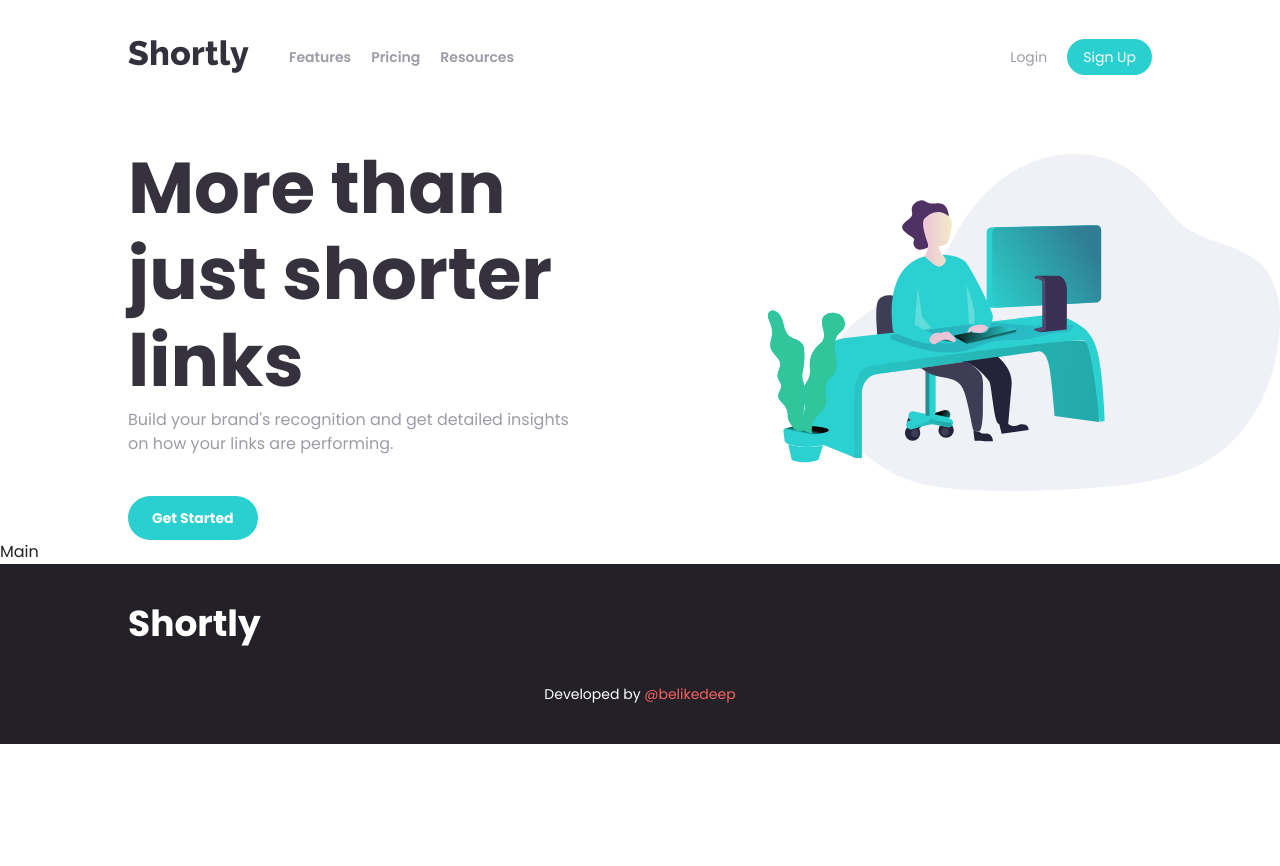
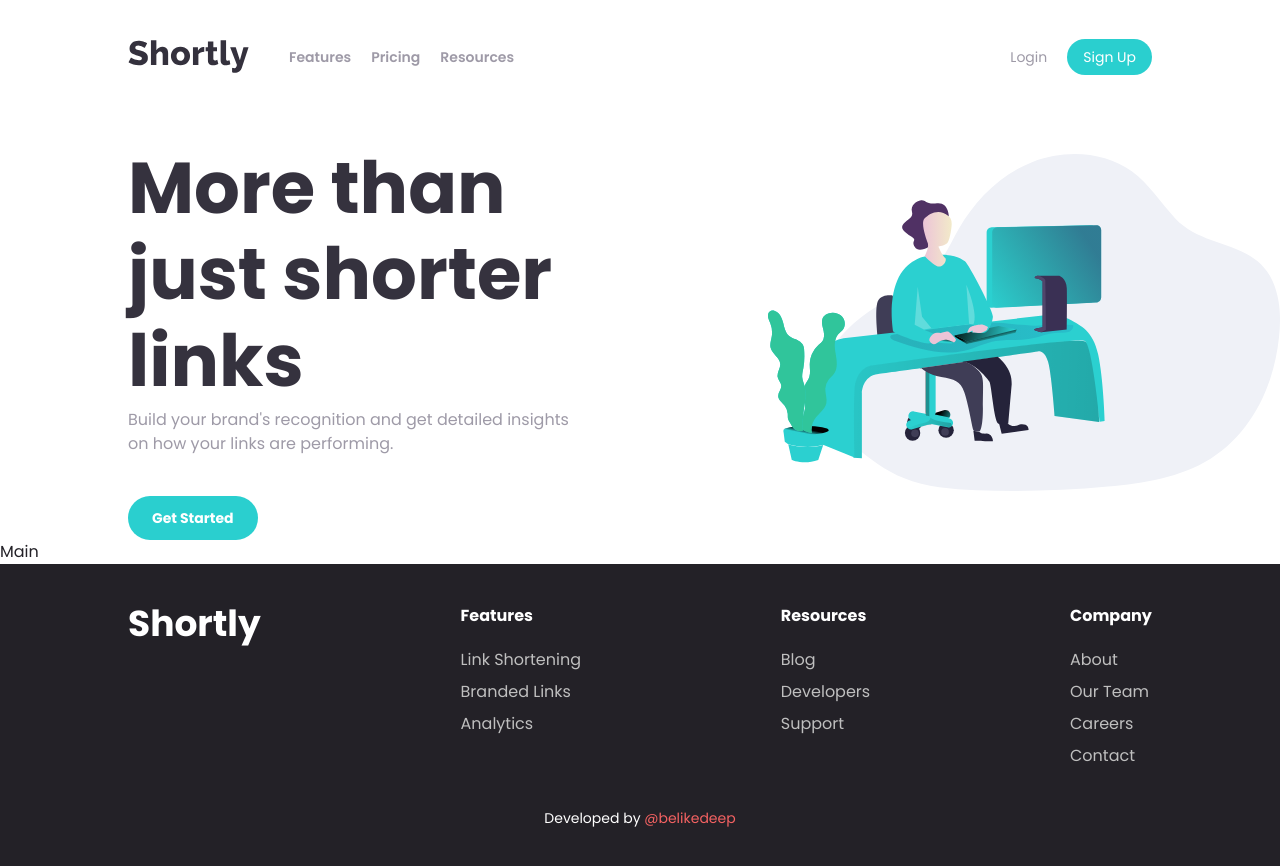
Before and after one commit to deepakmardii/next-url-shorter, a Next.js app: page / in a window 1280 px wide. Before the commit the page ends 800 px from the top, so only its background shows below. Built offline with nearby package versions, Linux system fonts and the light colour scheme.

Commit message:
Footer Contents Adding

```diff
--- a/components/Footer/Footer.tsx
+++ b/components/Footer/Footer.tsx
@@ -1,19 +1,79 @@
-import React from 'react'
-import Link from 'next/link'
+import React from "react";
+import Link from "next/link";
+import FooterContents from "./FooterContents";
 
 const Footer = () => {
-    return (
-        <footer className='lg:px-32 md:px-16 px-5 py-10 bg-very-dark-violet text-white'>
-            <div className='flex md:flex-wrap md:flex-row flex-col gap-10 justify-between md:text-start md:items-start text-center items-center'>
-                <h2 className='md:text-4xl text-3xl font-bold'>Shortly</h2>
-            </div>
-            <div className='flex flex-col md:flex-row md:justify-between md:items-center gap-5 mt-10'>
-                <p className='text-center mx-auto text-sm'>Developed by
-                    <Link href="https://github.com/belikedeep" className='text-danger'> @belikedeep</Link>
-                </p>
-            </div>
-        </footer>
-    )
-}
+  return (
+    <footer className="lg:px-32 md:px-16 px-5 py-10 bg-very-dark-violet text-white">
+      <div className="flex md:flex-wrap md:flex-row flex-col gap-10 justify-between md:text-start md:items-start text-center items-center">
+        <h2 className="md:text-4xl text-3xl font-bold">Shortly</h2>
+        <FooterContents
+          title="Features"
+          contents={[
+            {
+              name: "Link Shortening",
+              link: "#",
+            },
+            {
+              name: "Branded Links",
+              link: "#",
+            },
+            {
+              name: "Analytics",
+              link: "#",
+            },
+          ]}
+        />
+        <FooterContents
+          title="Resources"
+          contents={[
+            {
+              name: "Blog",
+              link: "#",
+            },
+            {
+              name: "Developers",
+              link: "#",
+            },
+            {
+              name: "Support",
+              link: "#",
+            },
+          ]}
+        />
+        <FooterContents
+          title="Company"
+          contents={[
+            {
+              name: "About",
+              link: "#",
+            },
+            {
+              name: "Our Team",
+              link: "#",
+            },
+            {
+              name: "Careers",
+              link: "#",
+            },
+            {
+              name: "Contact",
+              link: "#",
+            },
+          ]}
+        />
+      </div>
+      <div className="flex flex-col md:flex-row md:justify-between md:items-center gap-5 mt-10">
+        <p className="text-center mx-auto text-sm">
+          Developed by
+          <Link href="https://github.com/belikedeep" className="text-danger">
+            {" "}
+            @belikedeep
+          </Link>
+        </p>
+      </div>
+    </footer>
+  );
+};
 
-export default Footer
+export default Footer;
--- /dev/null
+++ b/components/Footer/FooterContents.tsx
@@ -0,0 +1,33 @@
+import Link from 'next/link'
+
+type Props = {
+    title: string,
+    contents: {
+        name: string,
+        link: string
+    }[]
+}
+
+const FooterContents = ({ title, ...links }: Props) => {
+
+    const linkElem = links.contents.map((link, index) => {
+        return (
+            <li key={index}>
+                <Link className='hover:text-primary' href={link.link}>
+                    {link.name}
+                </Link>
+            </li>
+        )
+    })
+
+    return (
+        <div>
+            <h3 className='font-bold'>{title}</h3>
+            <ul className='mt-5 text-gray flex flex-col gap-y-2'>
+                {linkElem}
+            </ul>
+        </div>
+    )
+}
+
+export default FooterContents
```
